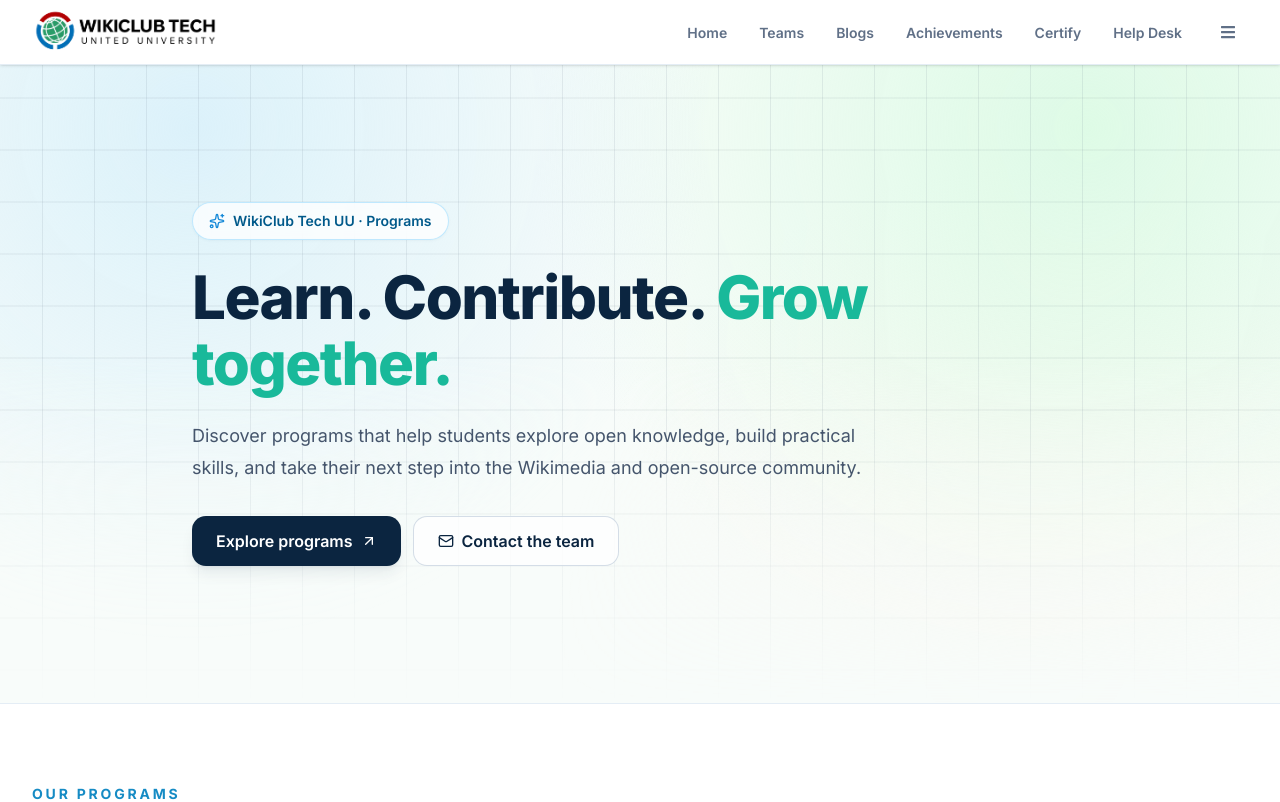
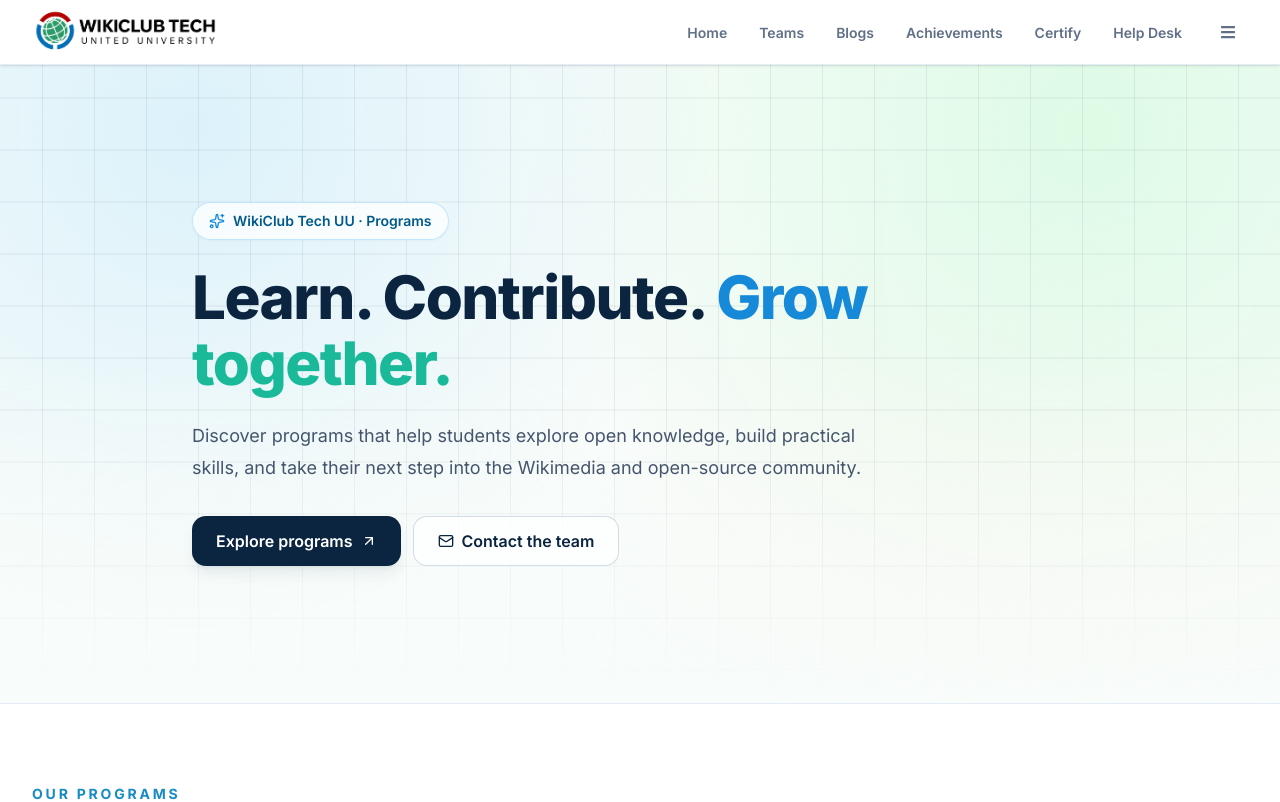
Before and after one commit to wikiclubtechuu/WikiClub-Tech-UU, a Next.js app: page /programs in a window 1280 px wide. Shown: the top 802 px of the page. Built offline with nearby package versions, Linux system fonts and the light colour scheme.

Commit message:
Use blue for Grow and green for together

```diff
--- a/src/app/programs/page.tsx
+++ b/src/app/programs/page.tsx
@@ -91,9 +91,8 @@ export default function ProgramsPage() {
 
             <h1 className="mt-6 max-w-4xl text-4xl font-extrabold leading-tight tracking-tight text-[#0b2540] sm:text-5xl sm:leading-[1.1] lg:text-6xl">
               Learn. Contribute.{" "}
-              <span className="text-[#19b99a]">
-                Grow together.
-              </span>
+              <span className="text-[#1689d8]">Grow </span>
+              <span className="text-[#19b99a]">together.</span>
             </h1>
 
             <p className="mt-6 max-w-2xl text-base leading-7 text-slate-600 sm:text-lg sm:leading-8">
```
